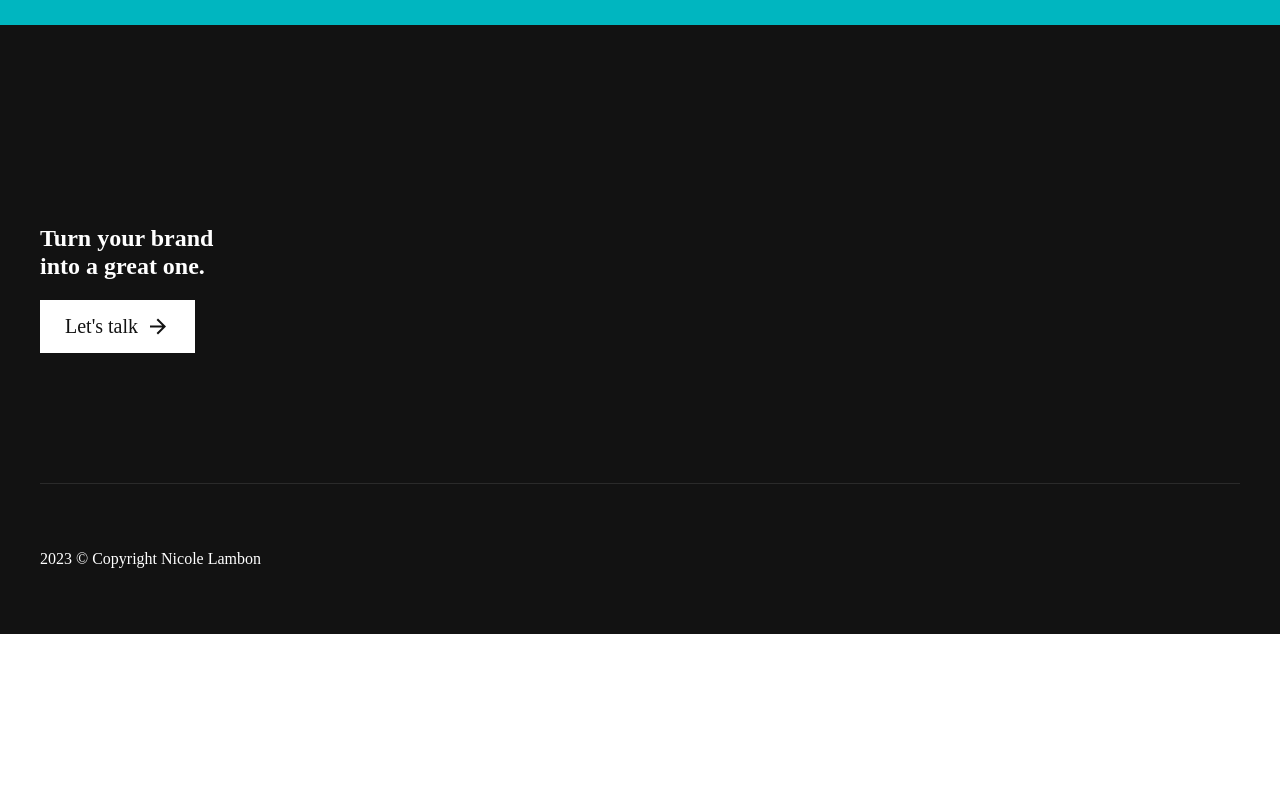
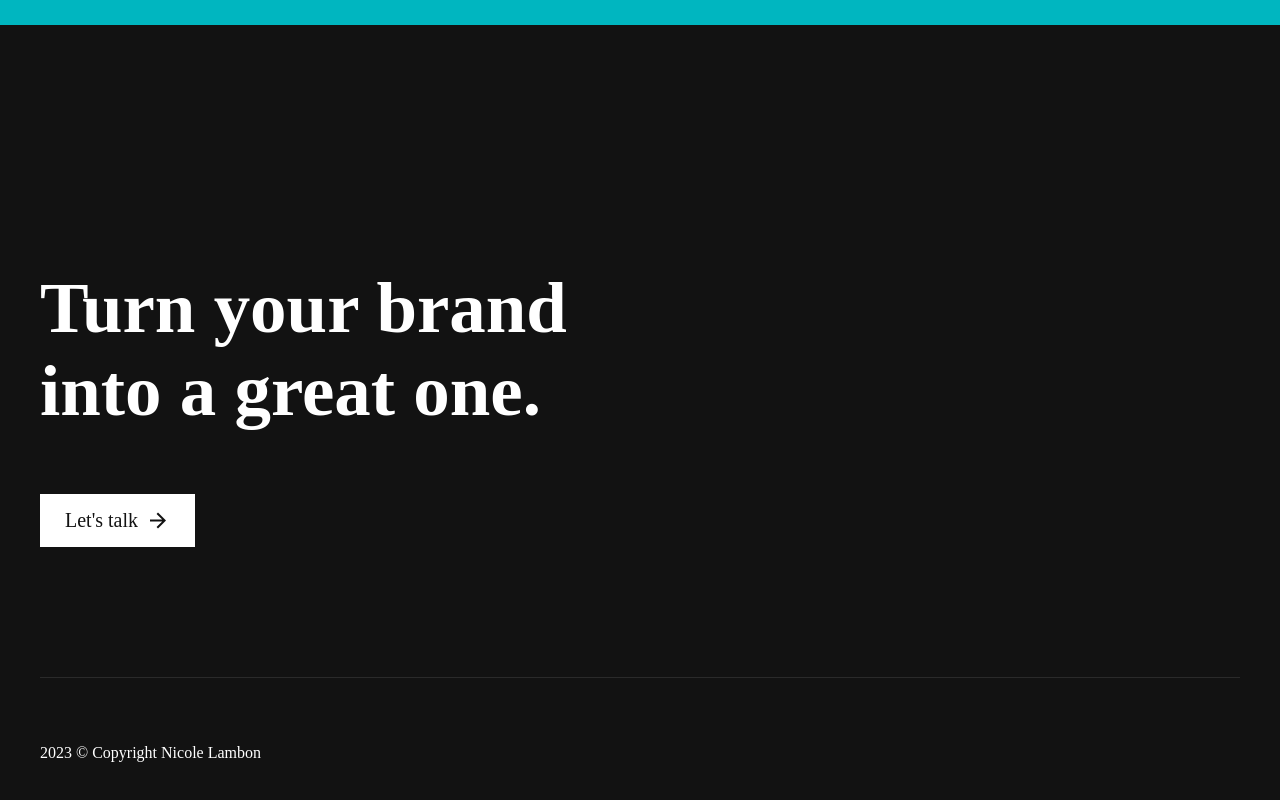
Before and after one commit to Takaya213/my-app, a React app: page / in a window 1280 px wide. Shown: the part 1104-1904 px from the top of the page. Before the commit the page ends 1738 px from the top, so only its background shows below. Built offline with nearby package versions, Linux system fonts and the light colour scheme; a web font is replaced by a local one.

```diff
--- a/src/assets/sass/base/_typography.scss
+++ b/src/assets/sass/base/_typography.scss
@@ -9,3 +9,7 @@
 h1 {
     font-size: clamp(2.25rem, 0.0397rem + 6.6225vw, 6rem);
 }
+
+h2 {
+    font-size: clamp(2.5rem, 1.0265rem + 4.415vw, 5rem);
+}
--- a/src/assets/sass/site/_footer.scss
+++ b/src/assets/sass/site/_footer.scss
@@ -5,7 +5,7 @@
         max-width: rem-calc(1200);
         margin: auto;
         display: grid;
-        grid-template-columns: 50% 50%;
+        grid-template-columns: 60% 50%;
         &:first-of-type {
             padding-top: rem-calc(180);
             padding-bottom:  rem-calc(130);
--- a/src/assets/sass/site/_header.scss
+++ b/src/assets/sass/site/_header.scss
@@ -3,6 +3,7 @@
     position: fixed;
     top: 0;
     width: 100%;
+    z-index: 10;
     > div {
         max-width: rem-calc(1400);
         margin: auto;
```
